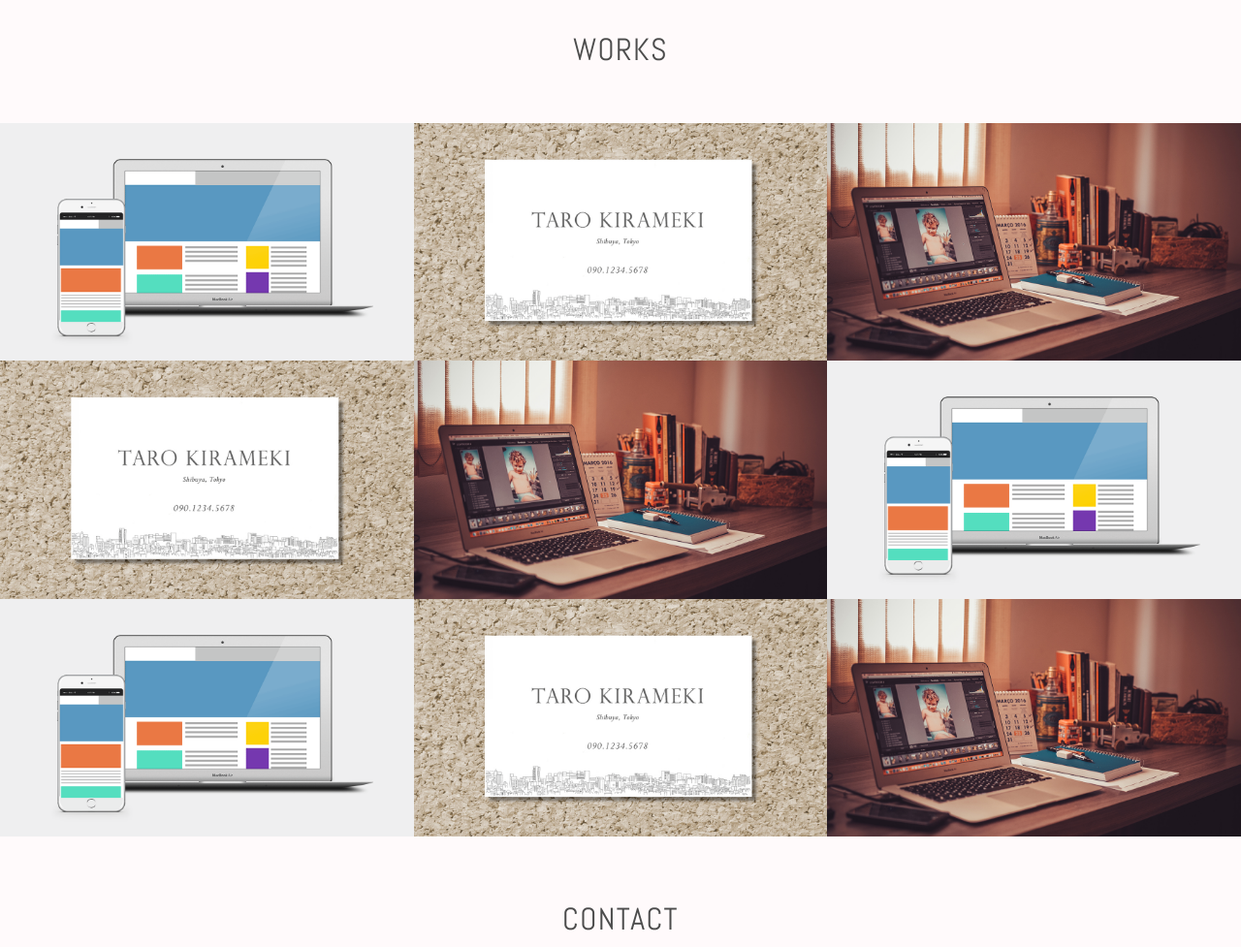
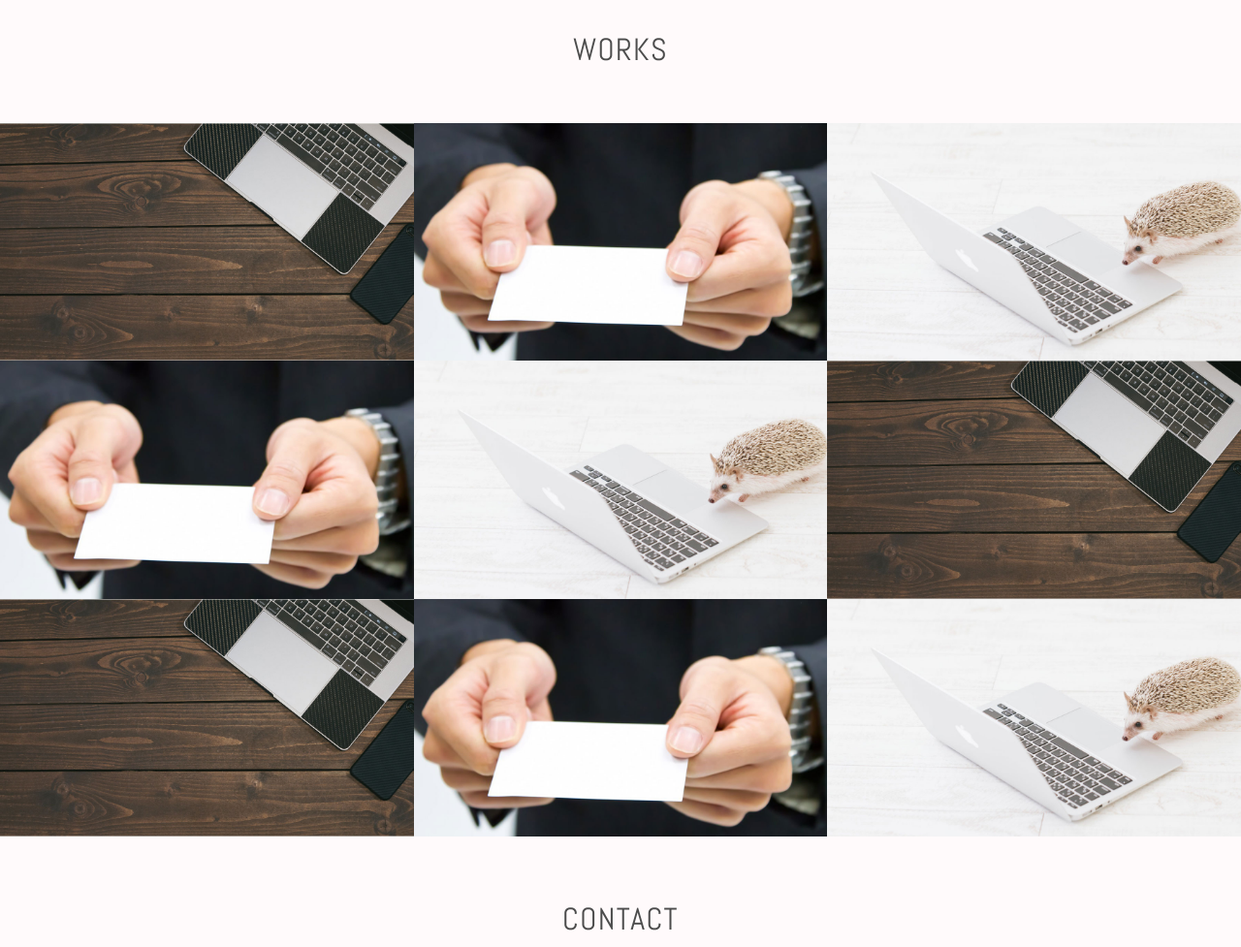
Before and after one commit to Yonghwa7/Yonghwa7.github.io, a plain HTML site: page index.html in a window 1280 px wide. Shown: the part 1040-2017 px from the top of the page at 97% size. Drawn offline with nearby package versions, Linux system fonts and the light colour scheme.

Commit message:
add git-new image

```diff
--- a/index.html
+++ b/index.html
@@ -14,7 +14,7 @@
               <a href="#contact" class="button-contact"><i aria-label="お問い合わせ" class="fa fa-envelope-o"></i></a>
              <div class="profile">
                  <h1 class="site-title bel uppercase texte-center">Web Designer <span>Hwayong Fontaine</span></h1>
-                 <img src="./images/img_profile.jpg" alt="プロフィール写真" width="140" height="140" class="block-center profile-icon">
+                 <img src="./images/img_sepia.jpg" alt="プロフィール写真" width="140" height="140" class="block-center profile-icon">
                  <p>京都とフランス在住のWebデザイナー、Hwayong Fontaineです。オンラインスクールで制作について学び、翻訳業を行いながらWebデザイナーとして活動を始めました。これからさらにWeb制作の技術や知識を身につけて、Webサイト運用や問題解決のアドバイスもできるデザイナーになりたいと思います。
                  </p>
                  </div>
@@ -44,7 +44,7 @@
         <h2 class="text-center">Works</h2>
         <div class="works-box">
             <a href="#">
-                <img src="./images/img_work_site.png" alt="株式会社きらめき コーポレートサイト様 Webサイトデザイン">
+                <img src="./images/img_work_a.jpg" alt="株式会社きらめき コーポレートサイト様 Webサイトデザイン">
                 <div class="works-box-inner">
                     <div class="text-center">
                         <h3>株式会社きらめき コーポレートサイト</h3>
@@ -56,7 +56,7 @@
         </div>
          <div class="works-box">
             <a href="#">
-                <img src="./images/img_work_card.jpg" alt="きらめき太郎様 名刺デザイン">
+                <img src="./images/img_work_b.jpg" alt="きらめき太郎様 名刺デザイン">
                 <div class="works-box-inner">
                     <div class="text-center">
                         <h3>きらめき太郎様 名刺</h3>
@@ -68,7 +68,7 @@
         </div>
         <div class="works-box">
             <a href="#">
-                <img src="./images/img_work_blog.jpg" alt="WordPressオリジナルテーマ">
+                <img src="./images/img_work_c.jpg" alt="WordPressオリジナルテーマ">
                 <div class="works-box-inner">
                     <div class="text-center">
                         <h3>ブログデザイン</h3>
@@ -80,7 +80,7 @@
         </div>
         <div class="works-box">
             <a href="#">
-                <img src="./images/img_work_card.jpg" alt="きらめき太郎様 名刺デザイン">
+                <img src="./images/img_work_b.jpg" alt="きらめき太郎様 名刺デザイン">
                 <div class="works-box-inner">
                     <div class="text-center">
                         <h3>きらめき太郎様 名刺</h3>
@@ -92,7 +92,7 @@
         </div>
         <div class="works-box">
             <a href="#">
-                <img src="./images/img_work_blog.jpg" alt="WordPressオリジナルテーマ">
+                <img src="./images/img_work_c.jpg" alt="WordPressオリジナルテーマ">
                 <div class="works-box-inner">
                     <div class="text-center">
                         <h3>ブログデザイン</h3>
@@ -104,7 +104,7 @@
         </div>
         <div class="works-box">
          <a href="#">
-          <img src="./images/img_work_site.png" alt="株式会社きらめき コーポレートサイト様 Webサイトデザイン">
+          <img src="./images/img_work_a.jpg" alt="株式会社きらめき コーポレートサイト様 Webサイトデザイン">
           <div class="works-box-inner">
             <div class="text-center">
                 <h3>株式会社きらめき　コーポレートサイト</h3>
@@ -116,7 +116,7 @@
 </div>
 <div class="works-box">
             <a href="#">
-                <img src="./images/img_work_site.png" alt="株式会社きらめき コーポレートサイト様 Webサイトデザイン">
+                <img src="./images/img_work_a.jpg" alt="株式会社きらめき コーポレートサイト様 Webサイトデザイン">
                 <div class="works-box-inner">
                     <div class="text-center">
                         <h3>株式会社きらめき コーポレートサイト</h3>
@@ -128,7 +128,7 @@
         </div>
         <div class="works-box">
             <a href="#">
-                <img src="./images/img_work_card.jpg" alt="きらめき太郎様 名刺デザイン">
+                <img src="./images/img_work_b.jpg" alt="きらめき太郎様 名刺デザイン">
                 <div class="works-box-inner">
                     <div class="text-center">
                         <h3>きらめき太郎様 名刺</h3>
@@ -140,7 +140,7 @@
         </div>
         <div class="works-box">
             <a href="#">
-                <img src="./images/img_work_blog.jpg" alt="WordPressオリジナルテーマ">
+                <img src="./images/img_work_c.jpg" alt="WordPressオリジナルテーマ">
                 <div class="works-box-inner">
                     <div class="text-center">
                         <h3>ブログデザイン</h3>
```
Also changed, not shown: images/img_sepia.jpg (added), images/img_work_a.jpg (added), images/img_work_b.jpg (added), images/img_work_c.jpg (added).
